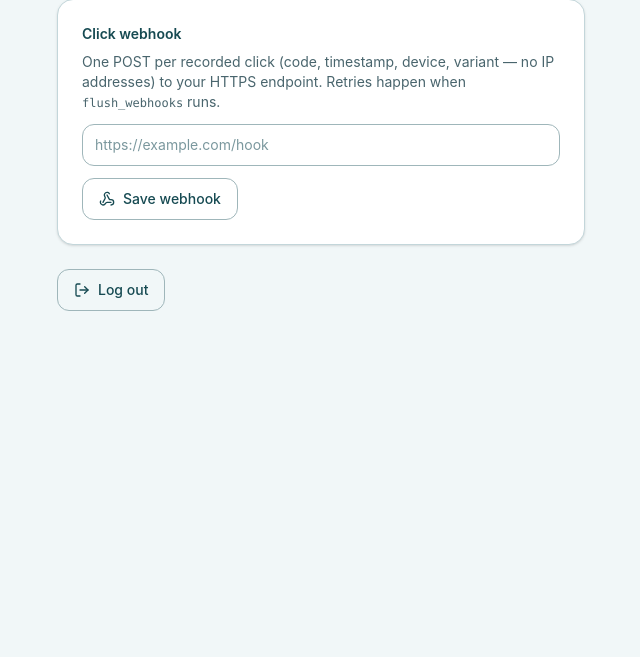
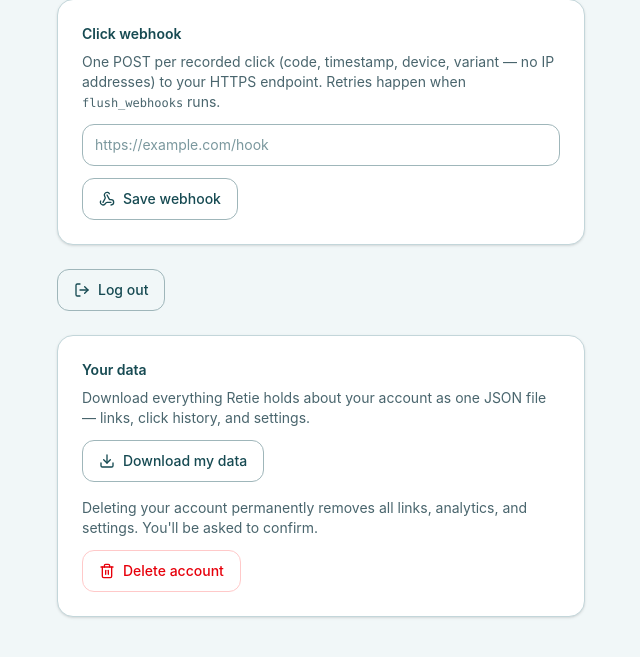
Before and after one commit to t7spotter/Retie, a Django app: page /accounts/profile/ in a window 1280 px wide. Shown: the part 1257-1914 px from the top of the page, without its empty margins (319-959 px from the left). Before the commit the page ends 1568 px from the top, so only its background shows below. Run offline with Django 5.2, Linux system fonts and the light colour scheme; the visitor is signed in with stand-in values (Sample User, id 1); data that the repository does not hold is empty; parts of the project's set-up code (start-up, migrations or seed data) failed here and were passed over.

Commit message:
feat: GDPR data export and account deletion
/accounts/export/ streams one JSON document with account info, all links
(every setting, notes, protection state), and anonymous click records.
/accounts/delete/ (POST-only, two-step confirmation page) grabs the user
row before logging out, hard-deletes via cascade, and frees the codes.

```diff
--- a/accounts/urls.py
+++ b/accounts/urls.py
@@ -11,6 +11,8 @@ urlpatterns = [
     path("accounts/two-factor/qr.svg", views.two_factor_qr, name="two_factor_qr"),
     path("accounts/logout/", views.logout_view, name="logout"),
     path("accounts/profile/", views.profile, name="profile"),
+    path("accounts/export/", views.export_data, name="export_data"),
+    path("accounts/delete/", views.delete_account, name="delete_account"),
     path(
         "password/change/",
         auth_views.PasswordChangeView.as_view(template_name="registration/password_change.html"),
--- a/accounts/views.py
+++ b/accounts/views.py
@@ -321,6 +321,106 @@ def profile(request):
     )
 
 
+@login_required
+def export_data(request):
+    """Download everything this account holds as one JSON document (GDPR)."""
+    import json
+
+    from analytics.models import ClickEvent
+    from links.models import Link
+
+    links = Link.objects.filter(user=request.user).prefetch_related("tags")
+    link_rows = []
+    for link in links:
+        link_rows.append(
+            {
+                "code": link.code,
+                "destination": link.destination,
+                "title": link.title,
+                "notes": link.notes,
+                "is_active": link.is_active,
+                "permanent": link.permanent,
+                "public_stats": link.public_stats,
+                "public_hide_countries": link.public_hide_countries,
+                "allowed_referrers": [d for d in link.allowed_referrers.split("\n") if d],
+                "password_protected": bool(link.password_hash),
+                "expires_at": link.expires_at.isoformat() if link.expires_at else None,
+                "goes_live_at": link.goes_live_at.isoformat() if link.goes_live_at else None,
+                "variant_b": link.variant_b,
+                "qr_dark": link.qr_dark,
+                "qr_light": link.qr_light,
+                "tags": sorted(tag.name for tag in link.tags.all()),
+                "created_at": link.created_at.isoformat(),
+                "deleted": link.deleted_at is not None,
+            }
+        )
+
+    clicks = ClickEvent.objects.filter(link__user=request.user).order_by("created_at")
+    click_rows = [
+        {
+            "code": click.link.code,
+            "clicked_at": click.created_at.isoformat(),
+            "variant": click.variant,
+            "device": click.device,
+            "referrer": click.referrer,
+            "country": click.country,
+            "is_bot": click.is_bot,
+        }
+        for click in clicks
+    ]
+
+    settings_row = getattr(request.user, "user_settings", None)
+    document = {
+        "exported_at": timezone.now().isoformat(),
+        "account": {
+            "username": request.user.username,
+            "email": request.user.email,
+            "date_joined": request.user.date_joined.isoformat(),
+            "weekly_digest": bool(settings_row and settings_row.weekly_digest),
+            "webhook_url": (settings_row.webhook_url if settings_row else ""),
+            "two_factor": bool(getattr(request.user, "two_factor", None)),
+        },
+        "links": link_rows,
+        "clicks": click_rows,
+    }
+    response = HttpResponse(
+        json.dumps(document, indent=1), content_type="application/json"
+    )
+    response["Content-Disposition"] = 'attachment; filename="retie-account-export.json"'
+    return response
+
+
+@login_required
+@require_POST
+def delete_account(request):
+    """Delete the account and everything in it — two-step confirmation.
+
+    Step 1 POST renders a warning page; step 2 (confirm_deletion=on)
+    hard-deletes the user row. Everything typed under CASCADE goes with
+    it: links, clicks, tags, API keys, sessions, settings.
+    """
+    if request.POST.get("confirm_deletion") == "on":
+        # Grab the row first: auth_logout() waves the session goodbye and
+        # reroutes request.user to AnonymousUser, which cannot be deleted.
+        from django.contrib.auth import get_user_model
+
+        row = get_user_model().objects.get(pk=request.user.pk)
+        username = row.username
+        row.delete()
+        auth_logout(request)
+        messages.info(
+            request,
+            f"Account {username} and all its links, analytics, and settings were deleted.",
+        )
+        return redirect("landing")
+
+    return render(
+        request,
+        "registration/account_delete.html",
+        {"link_count": request.user.links.count()},
+    )
+
+
 def _user_sessions(user, exclude_key=None):
     """Session model rows belonging to `user` that are still valid."""
     from django.contrib.sessions.models import Session
--- a/templates/pages/profile.html
+++ b/templates/pages/profile.html
@@ -192,5 +192,24 @@
       <i data-lucide="log-out" class="h-4 w-4"></i> Log out
     </button>
   </form>
+
+  <div class="mt-6 rounded-2xl border border-stone-200 bg-white p-6 shadow-sm dark:border-stone-800 dark:bg-stone-900">
+    <h2 class="text-sm font-semibold text-stone-700 dark:text-stone-200">Your data</h2>
+    <p class="mt-2 text-sm text-stone-500 dark:text-stone-400">
+      Download everything Retie holds about your account as one JSON file — links, click history, and settings.
+    </p>
+    <a href="{% url 'export_data' %}" class="mt-3 inline-flex items-center gap-2 rounded-xl border border-stone-300 px-4 py-2.5 text-sm font-medium text-stone-700 hover:bg-stone-50 dark:border-stone-700 dark:text-stone-200 dark:hover:bg-stone-800">
+      <i data-lucide="download" class="h-4 w-4"></i> Download my data
+    </a>
+    <p class="mt-4 text-sm text-stone-500 dark:text-stone-400">
+      Deleting your account permanently removes all links, analytics, and settings. You'll be asked to confirm.
+    </p>
+    <form method="post" action="{% url 'delete_account' %}" class="mt-3">
+      {% csrf_token %}
+      <button type="submit" class="inline-flex items-center gap-2 rounded-xl border border-red-200 px-4 py-2.5 text-sm font-medium text-red-600 hover:bg-red-50 dark:border-red-900 dark:text-red-400 dark:hover:bg-red-950/40">
+        <i data-lucide="trash-2" class="h-4 w-4"></i> Delete account
+      </button>
+    </form>
+  </div>
 </div>
 {% endblock %}
```
Also changed, not shown: templates/registration/account_delete.html (added, +34 -0 lines), tests/test_export_delete.py (added, +74 -0 lines), README.md, static/css/app.css.
